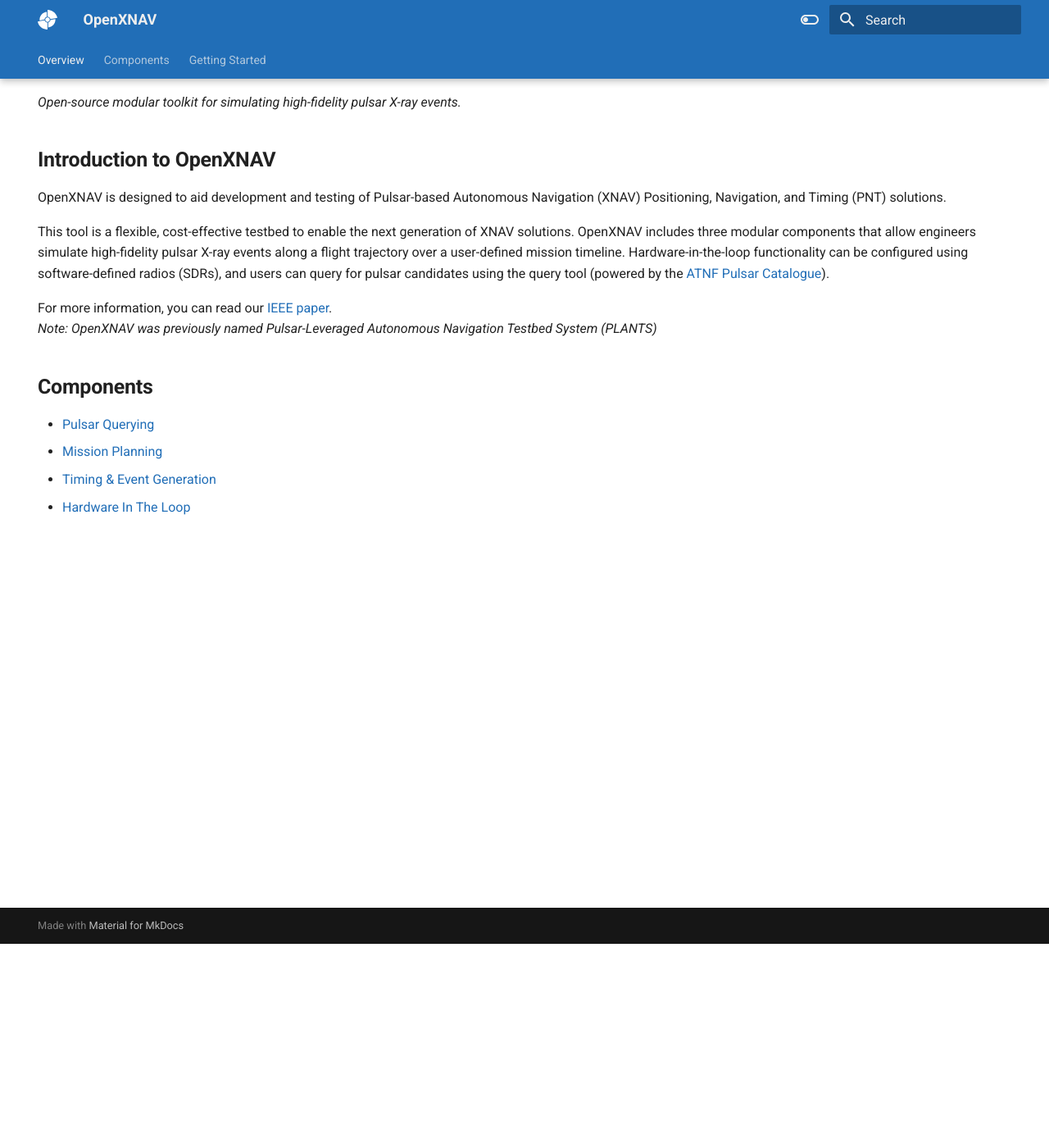
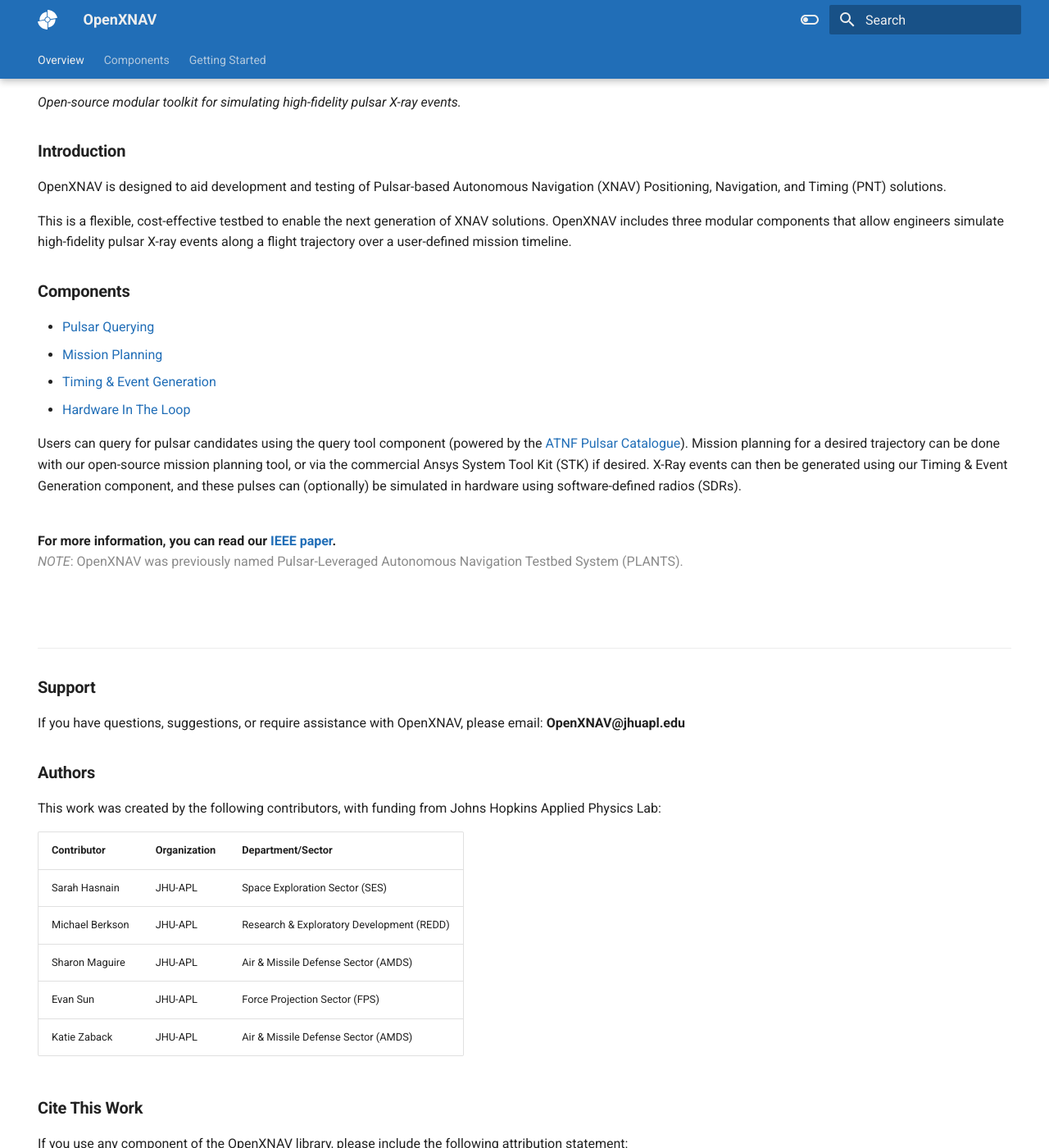
Before and after one commit to JHUAPL/OpenXNAV, an MkDocs documentation site: the page built from docs/index.md, in a window 1280 px wide and 1400 px high, scrolled down 249 px. Shown: the whole window at 82% size. Built offline with MkDocs 1.6.1 and Material for MkDocs 9.7.7, drawn with Linux system fonts in a browser that asks for light colours; some of the changed text lies outside the part shown.

Commit message:
updating docs

````diff
--- a/docs/index.md
+++ b/docs/index.md
@@ -11,20 +11,80 @@
 *Open-source modular toolkit for simulating high-fidelity pulsar X-ray events.*
 
 
-## **Introduction to OpenXNAV**
+### **Introduction**
 
 OpenXNAV is designed to aid development and testing of Pulsar-based Autonomous Navigation (XNAV) Positioning, Navigation, and Timing (PNT) solutions.
 
-This tool is a flexible, cost-effective testbed to enable the next generation of XNAV solutions. OpenXNAV includes three modular components that allow engineers simulate high-fidelity pulsar X-ray events along a flight trajectory over a user-defined mission timeline. Hardware-in-the-loop functionality can be configured using software-defined radios (SDRs), and users can query for pulsar candidates using the query tool (powered by the [ATNF Pulsar Catalogue](https://www.atnf.csiro.au/research/pulsar/psrcat/)).
+This is a flexible, cost-effective testbed to enable the next generation of XNAV solutions. OpenXNAV includes three modular components that allow engineers simulate high-fidelity pulsar X-ray events along a flight trajectory over a user-defined mission timeline.
+<br />
 
-For more information, you can read our [IEEE paper](https://ieeexplore.ieee.org/document/10139942).<br />
-_Note: OpenXNAV was previously named Pulsar-Leveraged Autonomous Navigation Testbed System (PLANTS)_
-
-
-
-## **Components**
+### **Components**
 
 * [Pulsar Querying](components/1__pulsar_querying/pq_overview.md)
 * [Mission Planning](components/2__mission_planning/mp_overview.md)
 * [Timing & Event Generation](components/3__custom_event_generation/ceg_overview.md)
 * [Hardware In The Loop](components/3__custom_event_generation/ceg_overview.md#hardware-in-the-loop-sdrs)
+<br />
+
+Users can query for pulsar candidates using the query tool component (powered by the [ATNF Pulsar Catalogue](https://www.atnf.csiro.au/research/pulsar/psrcat/)). Mission planning for a desired trajectory can be done with our open-source mission planning tool, or via the commercial Ansys System Tool Kit (STK) if desired. X-Ray events can then be generated using our Timing & Event Generation component, and these pulses can (optionally) be simulated in hardware using software-defined radios (SDRs).
+<br />
+<br />
+
+**For more information, you can read our [IEEE paper](https://ieeexplore.ieee.org/document/10139942).** <br />
+<font color="#8a8a8a">_NOTE_: OpenXNAV was previously named Pulsar-Leveraged Autonomous Navigation Testbed System (PLANTS).</font>
+
+
+<br />
+<br />
+
+---
+
+
+### **Support**
+If you have questions, suggestions, or require assistance with OpenXNAV, please email: **OpenXNAV@jhuapl.edu**
+
+
+### **Authors**
+
+This work was created by the following contributors, with funding from Johns Hopkins Applied Physics Lab:
+
+| Contributor | Organization | Department/Sector |
+| ----------- | ------------ | ----------------- |
+| Sarah Hasnain   |  JHU-APL | Space Exploration Sector (SES)  |
+| Michael Berkson |  JHU-APL | Research & Exploratory Development (REDD)  |
+| Sharon Maguire  |  JHU-APL | Air & Missile Defense Sector (AMDS)  |
+| Evan Sun        |  JHU-APL | Force Projection Sector (FPS)  |
+| Katie Zaback    |  JHU-APL | Air & Missile Defense Sector (AMDS)  |
+
+### **Cite This Work**
+
+If you use any component of the OpenXNAV library, please include the following attribution statement: <br />
+_`
+This software derives from OpenXNAV (https://github.com/JHUAPL/OpenXNAV) software developed by The Johns Hopkins University Applied Physics Laboratory.
+`_
+<br />
+<br />
+You can also cite our IEEE paper: <br />
+``` BibTeX title="Citation (BibTeX)"
+@INPROCEEDINGS{10139942,
+author={Hasnain, Sarah and Berkson, Michael and Maguire, Sharon and Sun, Evan and Zaback, Katie},
+booktitle={2023 IEEE/ION Position, Location and Navigation Symposium (PLANS)},
+title={Pulsar-Leveraged Autonomous Navigation Testbed System (PLANTS): A Low-Cost Software-Hardware Hybrid Testbed for Pulsar-based Autonomous Navigation (XNAV) Positioning, Navigation, and Timing (PNT) Solutions},
+year={2023},
+volume={},
+number={},
+pages={1286-1292},
+doi={10.1109/PLANS53410.2023.10139942}}
+```
+
+<br />
+### **<font color="#8a8a8a">License</font>**
+<font color="#b3b3b3">
+_© 2023 The Johns Hopkins University Applied Physics Laboratory LLC_
+
+_Licensed under the Apache License, Version 2.0 (the "License"). You may not use this file except in compliance with the License. You may obtain a copy of the License at [http://www.apache.org/licenses/LICENSE-2.0](http://www.apache.org/licenses/LICENSE-2.0)._
+
+_Unless required by applicable law or agreed to in writing, software distributed under the License is distributed
+on an "AS IS" BASIS, WITHOUT WARRANTIES OR CONDITIONS OF ANY KIND, either express or implied.
+See the License for the specific language governing permissions and limitations under the License._
+</font>
````
Also changed, not shown: site/index.html, site/search/search_index.json, 1 other file.
